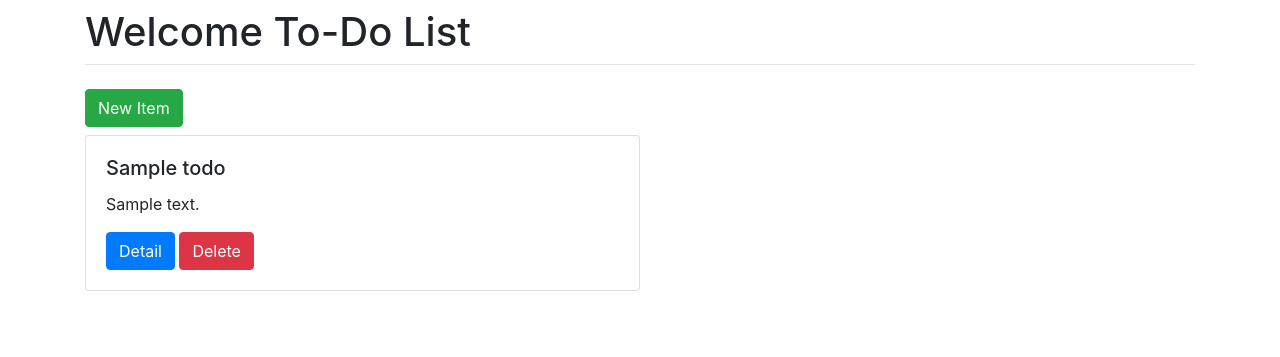
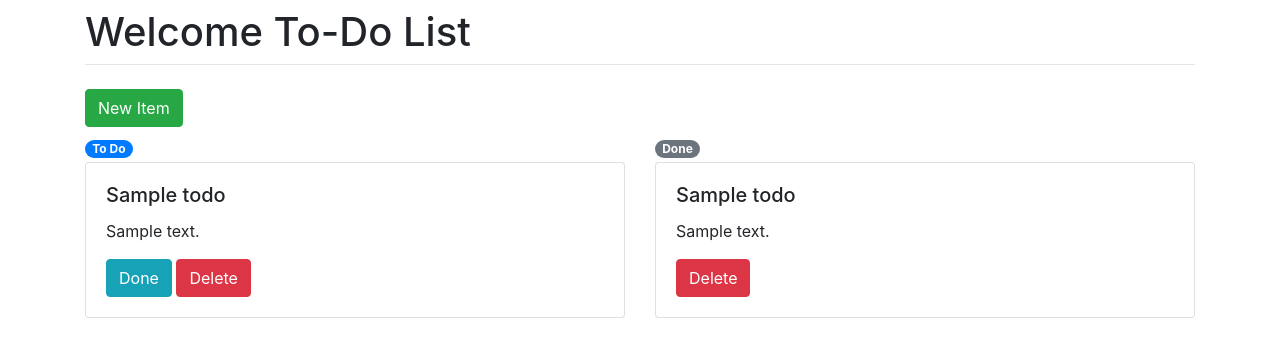
Before and after one commit to carlos-moreno/to-do-list, a Django app: template todolist/core/templates/index.html in a window 1280 px wide. Shown: the top 357 px of the page. Run offline with Django 3.2, Linux system fonts and the light colour scheme; the template is opened without the code that fills it: values that come from a table or form of the project are taken from there, others are empty; tables that the repository leaves empty hold one stand-in row (values such as "Sample post"); parts of the project's set-up code (start-up, migrations or seed data) failed here and were passed over; some libraries are stand-ins or nearby versions.

Commit message:
Remove option detail

```diff
--- a/todolist/core/templates/index.html
+++ b/todolist/core/templates/index.html
@@ -5,14 +5,31 @@
 <a href="{% url 'new' %}" class="mb-2 btn btn-success" style="">New Item</a>
 {% endblock %}
 {% block content %}
+<div class="row">
+<div class="col-6">
+<span class="badge badge-pill badge-primary mb-1">To Do</span>
 {% for todo in todos %}
-    <div class="card w-50">
+    <div class="card w-100">
       <div class="card-body">
         <h5 class="card-title">{{ todo.title }}</h5>
         <p class="card-text">{{ todo.description }}</p>
-        <a href="{% url 'detail' slug=todo.slug %}" class="btn btn-primary">Detail</a>
+        <a href="{% url 'done' slug=todo.slug %}" class="btn btn-info">Done</a>
         <a href="{% url 'delete' slug=todo.slug %}" class="btn btn-danger">Delete</a>
       </div>
     </div>
 {% endfor %}
+</div>
+<div class="col-6">
+<span class="badge badge-pill badge-secondary mb-1">Done</span>
+{% for todo in todos_done %}
+    <div class="card w-100">
+      <div class="card-body">
+        <h5 class="card-title">{{ todo.title }}</h5>
+        <p class="card-text">{{ todo.description }}</p>
+        <a href="{% url 'delete' slug=todo.slug %}" class="btn btn-danger">Delete</a>
+      </div>
+    </div>
+{% endfor %}
+</div>
+    </div>
 {% endblock %}
--- a/todolist/urls.py
+++ b/todolist/urls.py
@@ -21,7 +21,7 @@ import todolist.core.views
 urlpatterns = [
     path("", todolist.core.views.list, name="list"),
     path("new", todolist.core.views.new, name="new"),
-    path("detail/<slug:slug>/", todolist.core.views.detail, name="detail"),
     path("delete/<slug:slug>/", todolist.core.views.delete, name="delete"),
+    path("done/<slug:slug>/", todolist.core.views.done, name="done"),
     path("admin/", admin.site.urls),
 ]
```
Also changed, not shown: todolist/core/templates/todo_detail.html (deleted, +0 -15 lines), todolist/core/views.py (+10 -8 lines).
